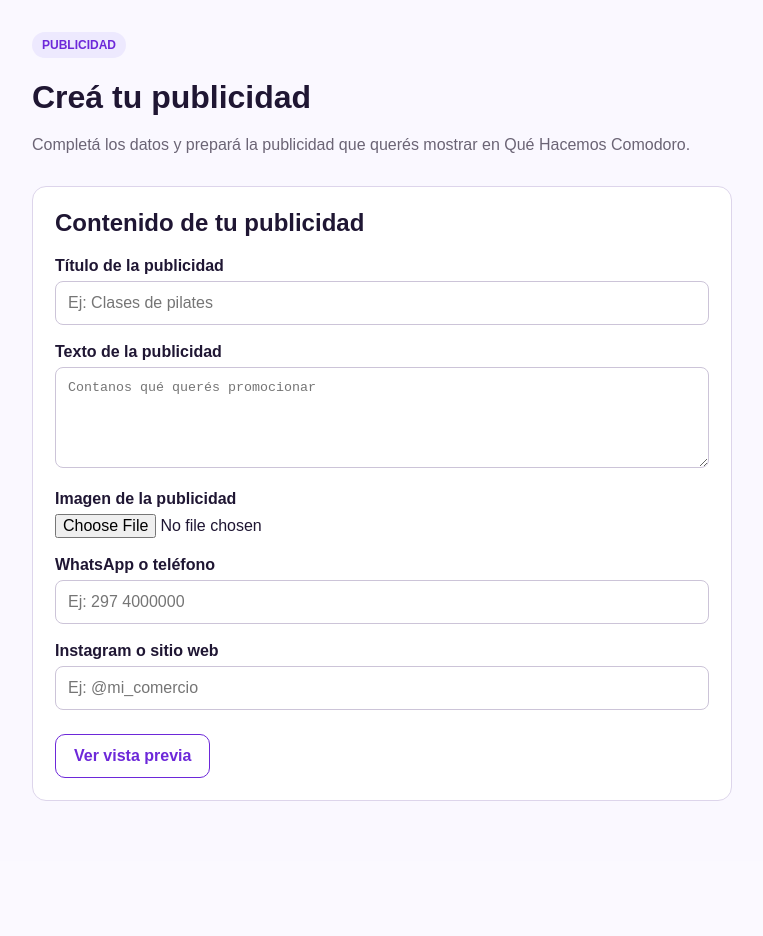
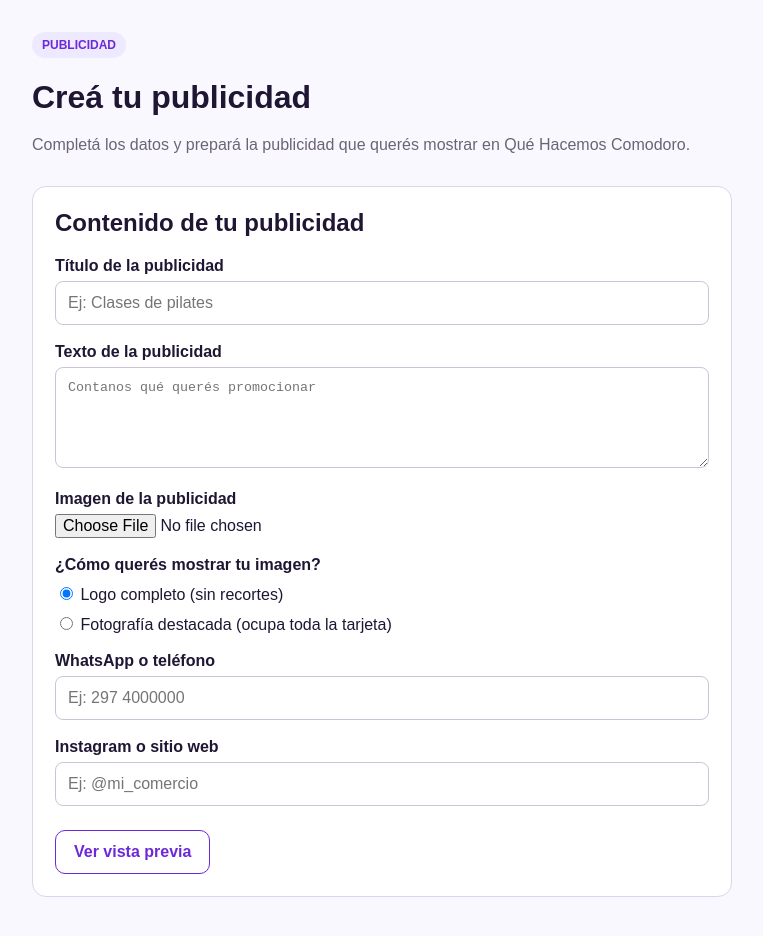
Before and after one commit to lopezkesslerpaula/que-hacemos-comodoro-web, a Next.js app: page /publicidad/1/crear in a window 1280 px wide. Shown: the top 936 px of the page, without its empty margins (258-1021 px from the left). Before the commit the page ends 861 px from the top, so only its background shows below. Built offline with nearby package versions, Linux system fonts and the light colour scheme; no server answers.

Commit message:
Agregar opciones de visualización de imágenes en eventos

```diff
--- a/app/publicidad/[id]/crear/page.tsx
+++ b/app/publicidad/[id]/crear/page.tsx
@@ -186,6 +186,40 @@ onChange={(e) => setDescription(e.target.value)}
 />
   </div>
 
+<div style={{ marginTop: 18 }}>
+  <label
+    style={{
+      display: "block",
+      fontWeight: 700,
+      marginBottom: 10,
+    }}
+  >
+    ¿Cómo querés mostrar tu imagen?
+  </label>
+
+  <div style={{ display: "grid", gap: 10 }}>
+    <label>
+      <input
+        type="radio"
+        name="image_display"
+        value="logo"
+        defaultChecked
+      />
+      {" "}Logo completo (sin recortes)
+    </label>
+
+    <label>
+      <input
+        type="radio"
+        name="image_display"
+        value="photo"
+      />
+      {" "}Fotografía destacada (ocupa toda la tarjeta)
+    </label>
+  </div>
+</div>
+
+
   <div style={{ marginTop: 18 }}>
     <label style={{ display: "block", fontWeight: 700, marginBottom: 6 }}>
       WhatsApp o teléfono
```
